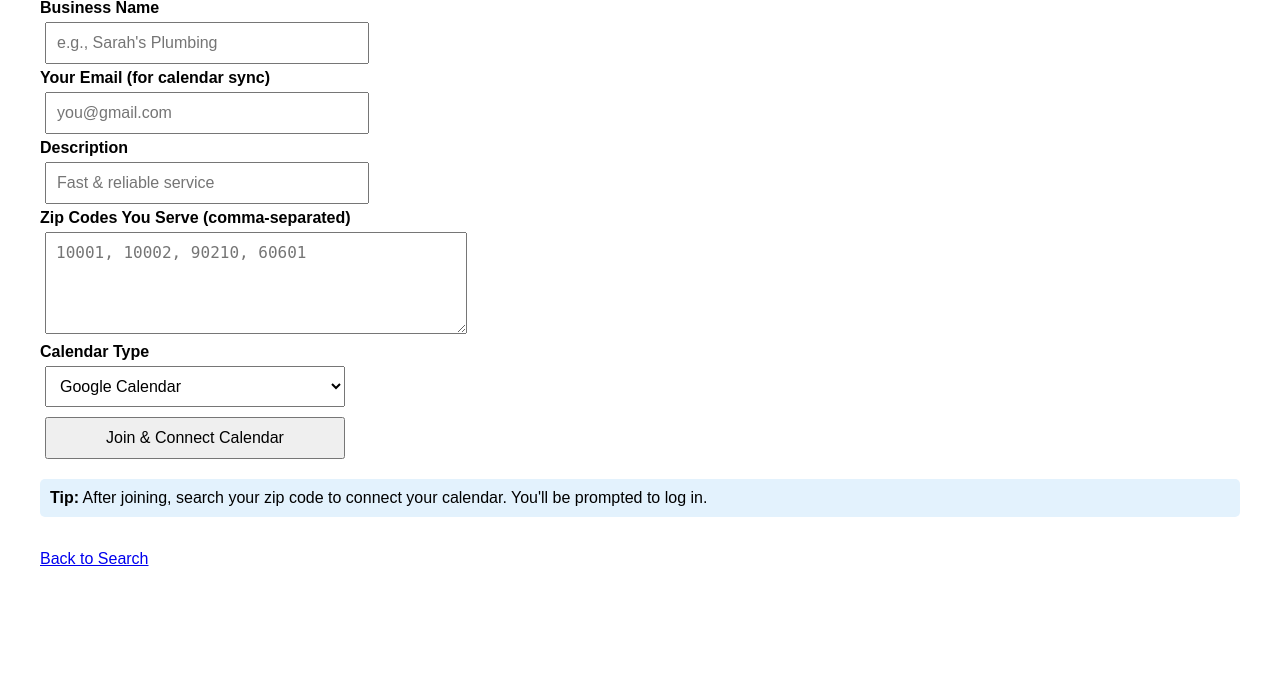
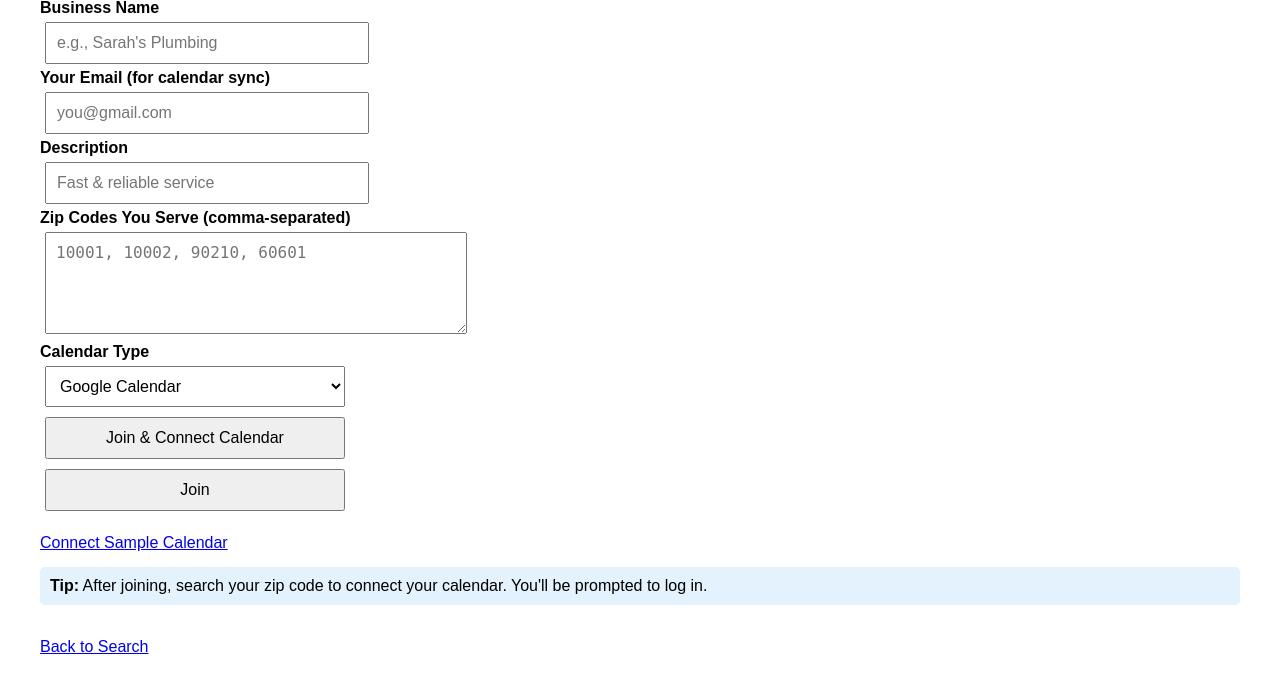
Before and after one commit to elgazzarc-art/booking-marketplace, a Python web app: template templates/join.html in a window 1280 px wide. Shown: the part 133-829 px from the top of the page. Before the commit the page ends 699 px from the top, so only its background shows below. Run offline with Jinja, Linux system fonts and the light colour scheme; the template is opened without the code that fills it: most values are stand-ins (such as "Sample title", 1, 10 or a date in 2020).

Commit message:
Enhance join.html with calendar connection options
Added a button to join directly and a link to connect the calendar account.

```diff
--- a/templates/join.html
+++ b/templates/join.html
@@ -41,6 +41,12 @@
     <button type="submit">Join & Connect Calendar</button>
   </form>
 
+  <button type="submit">Join</button>
+  <br><br>
+  <div>
+    <a href="{{ adapter.connect_account_url }}">Connect {{ calendar_type }} Calendar</a>
+  </div>
+
   <div class="tip">
     <strong>Tip:</strong> After joining, search your zip code to connect your calendar. You'll be prompted to log in.
   </div>
@@ -53,4 +59,5 @@
     {% endif %}
   {% endwith %}
 </body>
+
 </html>
```
